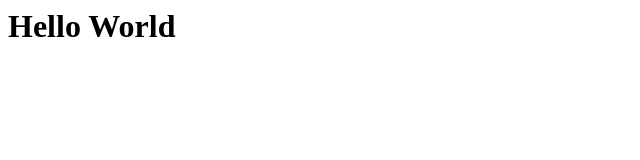
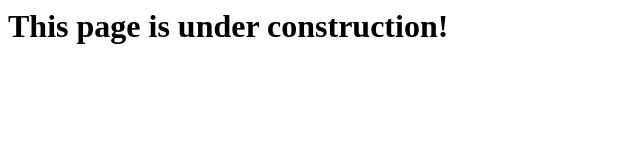
Before and after one commit to robertpanzer/robertpanzer.github.com, a plain HTML site: page index.html in a window 1280 px wide. Shown: the whole page, without its empty margins (0-640 px from the left). Drawn offline with Linux system fonts and the light colour scheme.

Commit message:
Under construction

```diff
--- a/index.html
+++ b/index.html
@@ -1,5 +1,5 @@
 <html>
 <body>
-<h1>Hello World</h1>
+<h1>This page is under construction!</h1>
 </body>
 </html>
```
